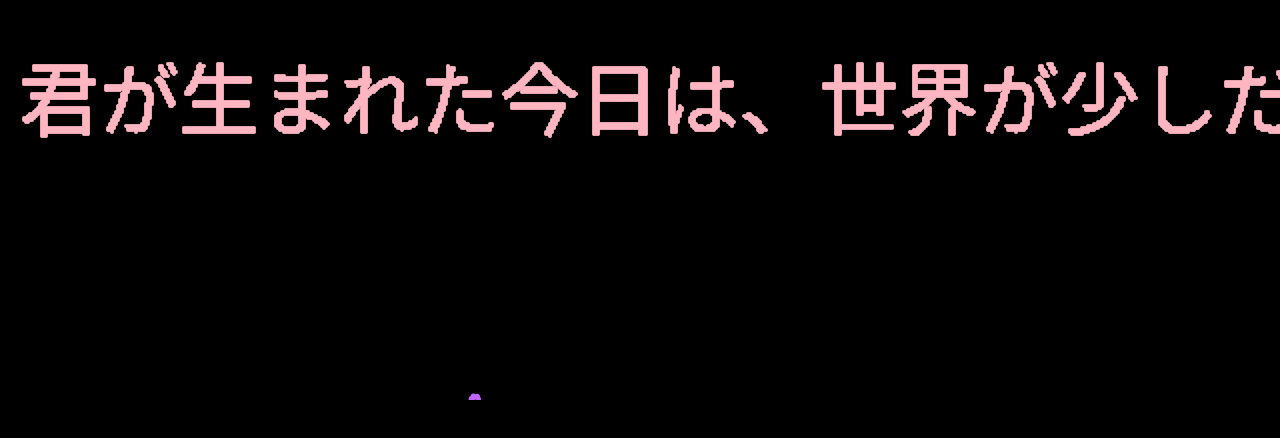
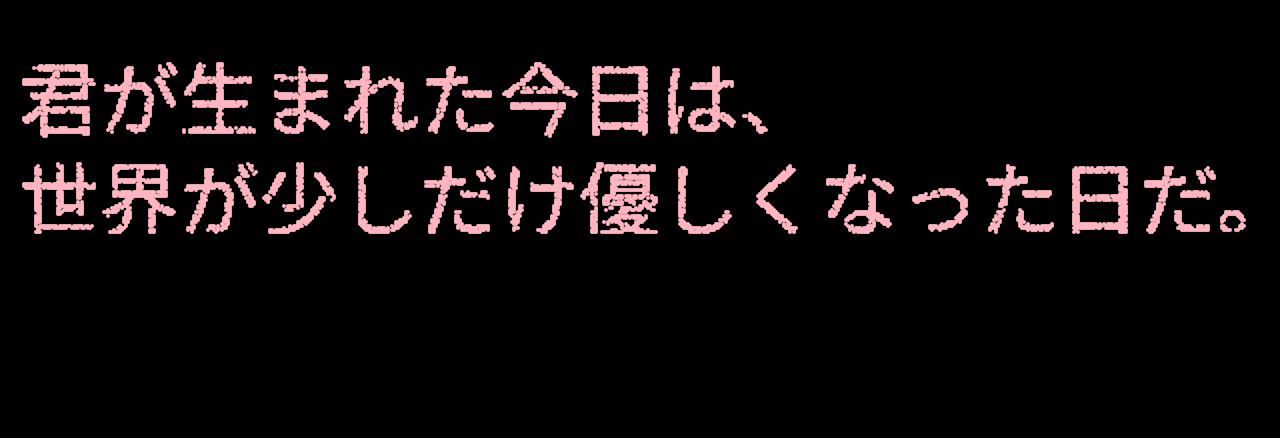
Before and after one commit to Agounut/led-peach-site, a plain HTML site: page index.html in a window 1280 px wide. Drawn offline with Linux system fonts and the light colour scheme.

Commit message:
update: split Japanese text into 2 lines

```diff
--- a/index.html
+++ b/index.html
@@ -24,12 +24,14 @@ window.onload = function () {
   const canvas = document.getElementById("ledCanvas");
   const ctx = canvas.getContext("2d");
 
-  const message = "君が生まれた今日は、世界が少しだけ優しくなった日だ。";
+const message1 = "君が生まれた今日は、";
+const message2 = "世界が少しだけ優しくなった日だ。";
   const fontSize = 80;
   const spacing = 2;
   ctx.font = `${fontSize}px sans-serif`;
   ctx.fillStyle = "white";
-  ctx.fillText(message, 20, fontSize);
+  ctx.fillText(message1, 20, fontSize);
+  ctx.fillText(message2, 20, fontSize + 100);
 
   const textData = ctx.getImageData(0, 0, canvas.width, canvas.height);
   let dots = [];
```
